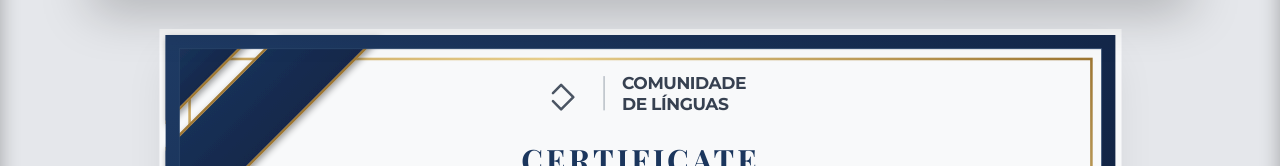
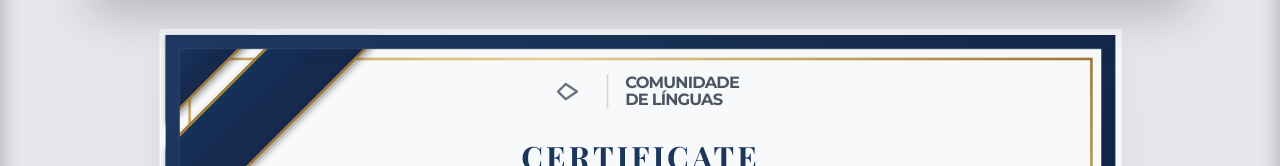
Before and after one commit to dmpiagency-ai/Certificado-Manus, a React (Vite) app: page / in a window 1280 px wide. Shown: the part 176-342 px from the top of the page. Built offline with nearby package versions, Linux system fonts and the light colour scheme; no server answers; a web font is replaced by a local one.

Commit message:
style: refine logo design to be even more faithful to reference image

```diff
--- a/src/App.tsx
+++ b/src/App.tsx
@@ -311,7 +311,7 @@ export default function App() {
   // Versioned cache reset — runs synchronously on first render, before useLocalStorage reads.
   // Bump CACHE_VERSION whenever default content changes to push new defaults to all users.
   useState(() => {
-    const CACHE_VERSION = 'v10';
+    const CACHE_VERSION = 'v11';
     if (typeof window !== 'undefined' && window.localStorage.getItem('cert-cache-version') !== CACHE_VERSION) {
       // Clear all cert keys except guest credits to do a full factory reset of the layout
       const keysToRemove = [];
@@ -972,26 +972,26 @@ export default function App() {
             <DraggableBlock posKey="cert-pos-header" setSnapGuide={setSnapGuide}>
               <div className="flex w-full justify-center items-center gap-5">
                 {/* Logo Icon */}
-                <div className="relative group w-[60px] h-[60px] flex items-center justify-center shrink-0 border-2 border-transparent hover:border-[#60a5fa] hover:bg-[#eff6ff]/30 rounded cursor-pointer transition-all">
+                <div className="relative group w-[56px] h-[56px] flex items-center justify-center shrink-0 border-2 border-transparent hover:border-[#60a5fa] hover:bg-[#eff6ff]/30 rounded cursor-pointer transition-all">
                   <input type="file" accept="image/*" className="absolute inset-0 opacity-0 cursor-pointer z-10" onChange={handleLogoUpload} title="Clique para alterar Logotipo" />
                   {logoImg ? (
                     <img src={logoImg} className="w-full h-full object-contain pointer-events-none" alt="Logo" />
                   ) : (
-                    <svg viewBox="0 0 40 40" className="w-[85%] h-[85%] text-[#4b5563] pointer-events-none" fill="none" stroke="currentColor" strokeWidth="2.5">
-                       {/* Stylized Diamond Icon from image */}
-                       <path d="M12,20 L20,12 L32,24 L20,36 L12,28" strokeLinecap="round" strokeLinejoin="round" />
+                    <svg viewBox="0 0 40 40" className="w-[85%] h-[85%] text-[#6b7280] pointer-events-none" fill="none" stroke="currentColor" strokeWidth="2.5">
+                       {/* Precise Diamond with opening from image */}
+                       <path d="M12,20 L20,12 L32,20 L20,28 L12,20" strokeLinecap="round" strokeLinejoin="round" />
                     </svg>
                   )}
                   <div className="absolute -top-8 bg-[#000000]/80 text-[#ffffff] text-[10px] px-2 py-1 rounded opacity-0 group-hover:opacity-100 whitespace-nowrap pointer-events-none transition-opacity">Trocar Imagem</div>
                 </div>
 
                 {/* Vertical Separator Bar */}
-                <div className="w-[1.5px] h-10 bg-[#9ca3af] opacity-60"></div>
+                <div className="w-[1.2px] h-10 bg-[#9ca3af] opacity-40"></div>
 
                 {/* Logo Texts grouped and aligned left */}
-                <div className="flex flex-col font-sans uppercase -space-y-1.5 items-start text-left">
-                  <ContentEditable html={logoText1} onChange={(v:any) => handleTextChange(setLogoText1, v)} onFocus={() => setActiveEditor('header')} onBlur={() => setActiveEditor(null)} className="text-[20px] font-bold text-[#374151] tracking-tight" />
-                  <ContentEditable html={logoText2} onChange={(v:any) => handleTextChange(setLogoText2, v)} onFocus={() => setActiveEditor('header')} onBlur={() => setActiveEditor(null)} className="text-[20px] font-bold text-[#374151] tracking-tight" />
+                <div className="flex flex-col font-sans uppercase -space-y-2 items-start text-left">
+                  <ContentEditable html={logoText1} onChange={(v:any) => handleTextChange(setLogoText1, v)} onFocus={() => setActiveEditor('header')} onBlur={() => setActiveEditor(null)} className="text-[19px] font-bold text-[#4b5563] tracking-tighter" />
+                  <ContentEditable html={logoText2} onChange={(v:any) => handleTextChange(setLogoText2, v)} onFocus={() => setActiveEditor('header')} onBlur={() => setActiveEditor(null)} className="text-[19px] font-bold text-[#4b5563] tracking-tighter" />
                 </div>
               </div>
             </DraggableBlock>
```
